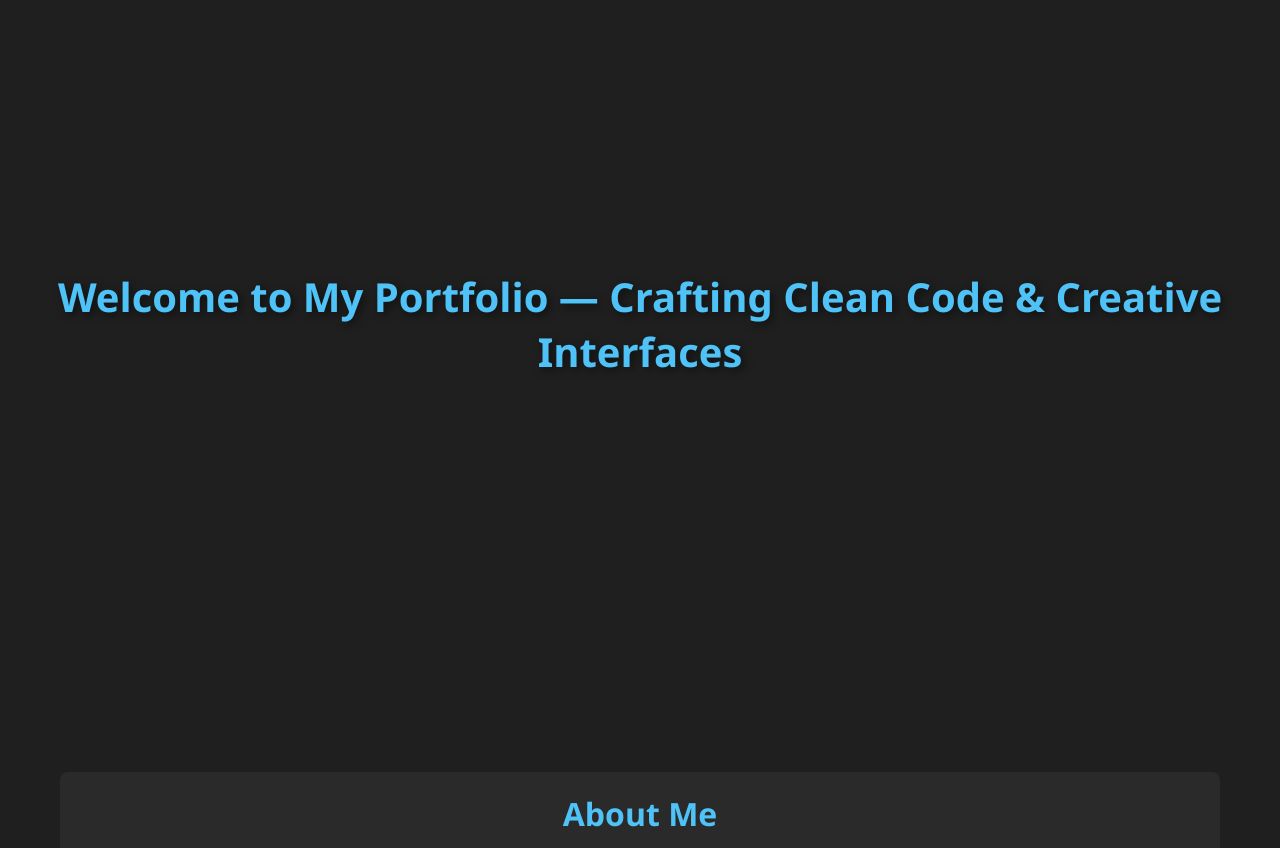
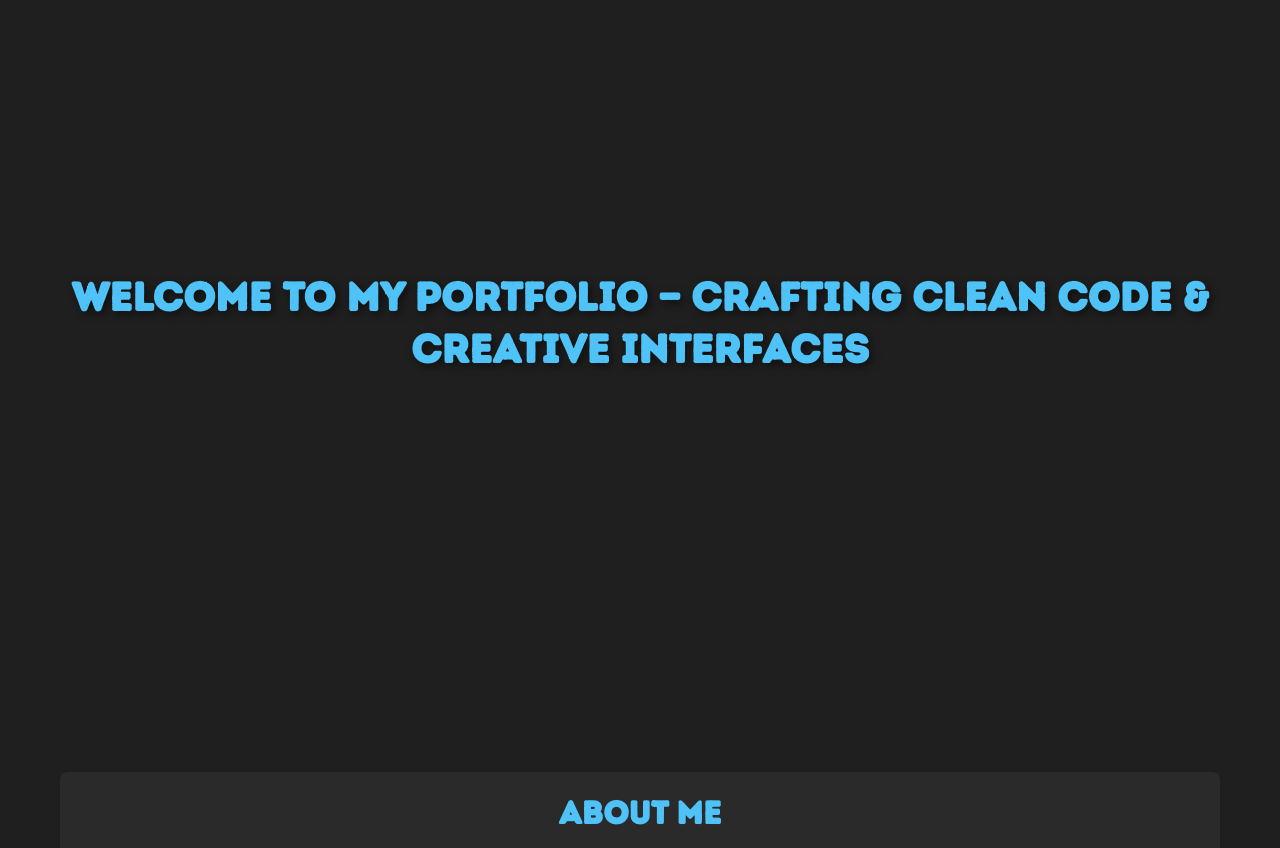
Before and after one commit to youngberry1/personal-portfolio, a plain HTML site: page index.html in a window 1280 px wide. Shown: the part 68-916 px from the top of the page. Drawn offline with Linux system fonts and the light colour scheme.

Commit message:
Fix typos and enhance font styling in portfolio website

```diff
--- a/index.html
+++ b/index.html
@@ -134,7 +134,7 @@
             </div>
 
             <a href="https://youngberry1.github.io/personal-portfolio/" class="show-all-link" target="_blank">
-                Soure Code for this Portfolio on github
+                Source Code for this Portfolio on github
                 <i class="fa-solid fa-arrow-right"></i>
             </a>
         </section>
@@ -160,7 +160,7 @@
                     <i class="fa-solid fa-square-envelope"></i> Send a mail
                 </a>
                 <a href="tel:+233557560911">
-                    <i class="fa-solid fa-mobile"></i> Call me
+                    <i class="fa-solid fa-mobile-screen"></i> Call me
                 </a>
             </div>
         </section>
--- a/styles.css
+++ b/styles.css
@@ -1,3 +1,14 @@
+/* Custom fonts */
+
+@font-face {
+  font-family: 'introrustg-base2line';
+  src: url('/fonts/introrustg_base2line_macroman/introrustg-base2line-webfont.woff2') format('woff2'),
+       url('/fonts/introrustg_base2line_macroman/introrustg-base2line-webfont.woff2') format('woff');
+  font-weight: normal;
+  font-style: normal;
+
+}
+
 /* Reset and base styles */
 * {
   padding: 0;
@@ -85,6 +96,7 @@ body {
   width: 100%;
   animation: launch-in 0.8s ease-out forwards;
   text-shadow: 3px 3px 8px rgba(0, 0, 0, 0.5);
+  font-family: 'introrustg-base2line', "Segoe UI", sans-serif ;
 }
 
 /* Grid Layout */
@@ -233,6 +245,7 @@ body {
   justify-content: center;
   flex-wrap: wrap;
   gap: 20px;
+  font-family: 'introrustg-base2line', "Segoe UI", sans-serif;
 }
 
 /* Footer */
@@ -265,6 +278,7 @@ h2 {
   font-size: 2rem;
   margin-bottom: 1rem;
   text-align: center;
+  font-family: 'introrustg-base2line', "Segoe UI", sans-serif;
 }
 
 p {
```
